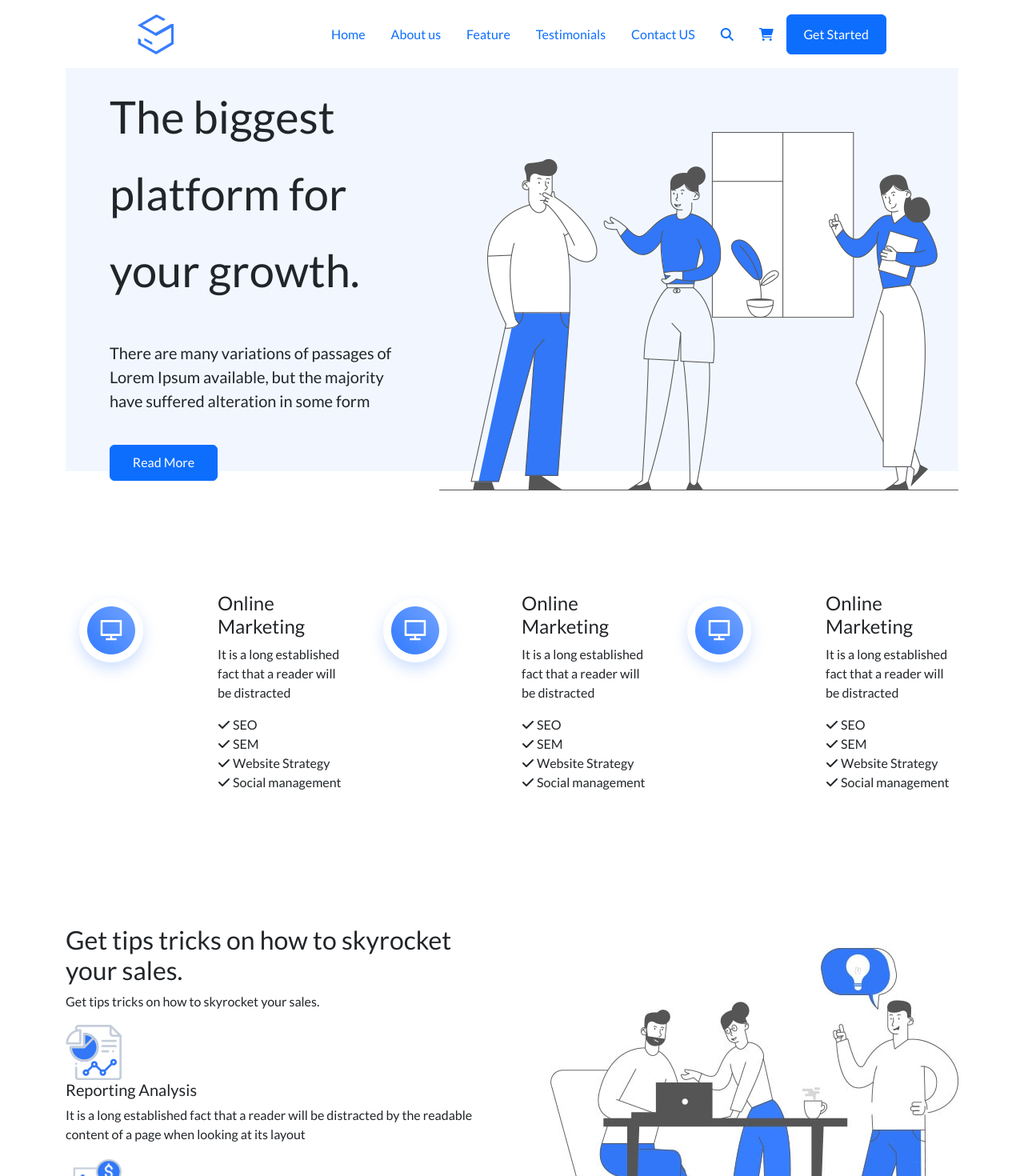
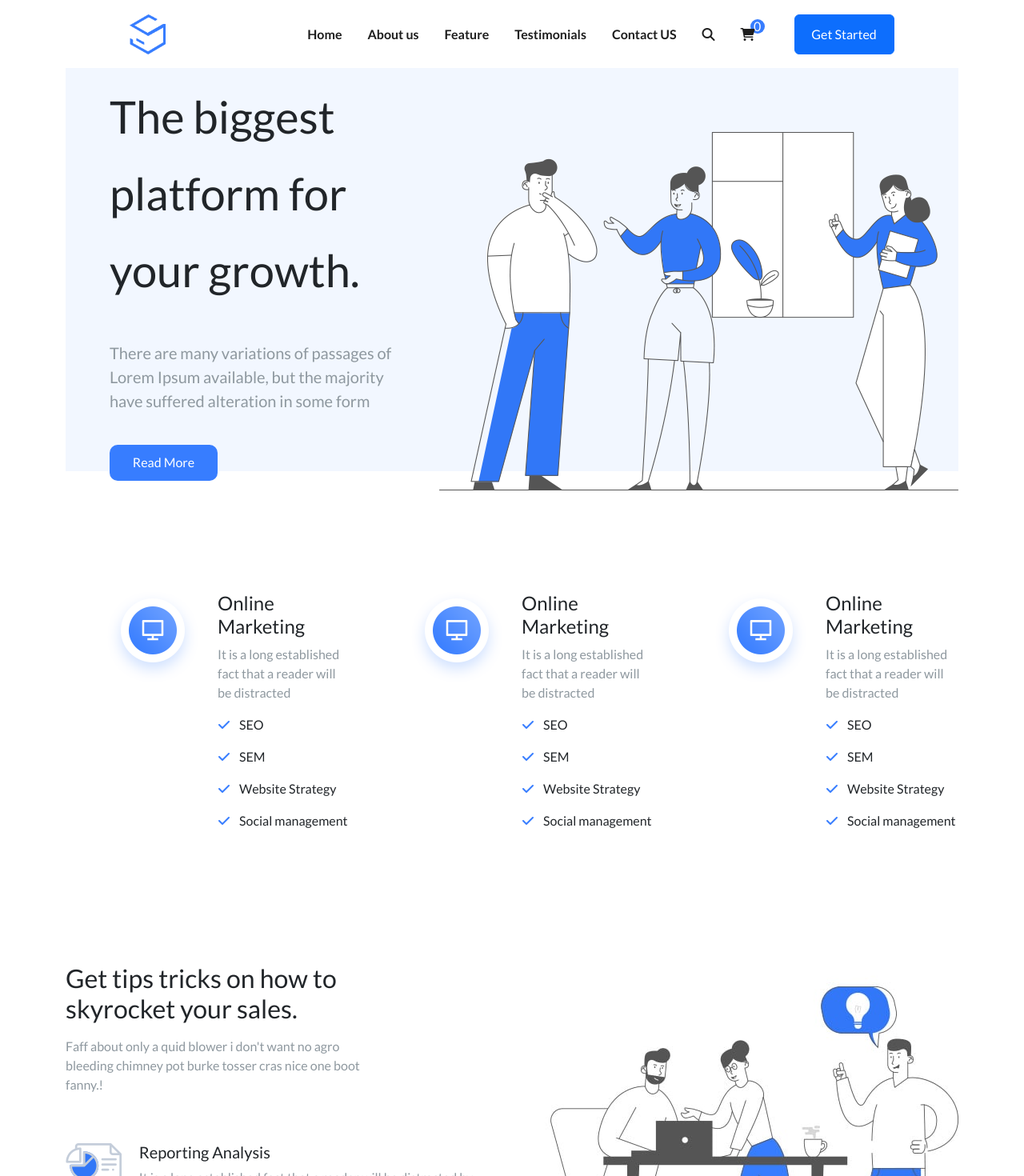
Before and after one commit to TheMrStraffy/proj-html-vuejs, a Vue app: page / in a window 1280 px wide. Shown: the top 1470 px of the page at 80% size. Built offline with nearby package versions, Linux system fonts and the light colour scheme.

Commit message:
[added] styled&hovers

```diff
--- a/src/components/HeaderApp.vue
+++ b/src/components/HeaderApp.vue
@@ -16,12 +16,22 @@ export default {
     </div>
 
     <nav class="d-flex align-items-center" >
-      <ul class="d-flex align-items-center mb-0 flex-wrap">
+      <ul @click="filter()" class="d-flex align-items-center mb-0 flex-wrap">
         <li class="mx-3"
         v-for="(item, index) in store.menu" :key="index"
-        ><a :href="item.link">{{item.text}}</a></li>
+
+        >
+        <a
+
+        :href="item.link">{{item.text}}</a></li>
         <li class="mx-3"><a href="#"><i class="fa-solid fa-magnifying-glass"></i></a></li>
-        <li class="mx-3"><a href="#"><i class="fa-solid fa-cart-shopping"></i></a></li>
+        <li class="mx-3 shopLink" >
+          <a  href="#">
+            <i class="fa-solid fa-cart-shopping"></i>
+          </a>
+            <span class="shopItems">0</span>
+
+          </li>
       </ul>
       <button type="button" class="btn btn-primary">Get Started</button>
     </nav>
@@ -30,6 +40,35 @@ export default {
 
 
 <style lang="scss" scoped>
+.shopLink{
+  position: relative;
+  .shopItems{
+    z-index: -1;
+    position: absolute;
+    bottom: 13px;
+    left: 12px;
+    background-color: #377DFF;
+    color: white;
+    border-radius: 50%;
+    width: 18px;
+    height: 18px;
+    line-height: 18px;
+    text-align: center;
+  }
+}
+.active{
+  border-bottom: 3px solid #377DFF;
+    padding-bottom: 15px;
+}
+a{
+  color: #1e1e1e;
+  font-weight: 600;
+  &:hover{
+    border-bottom: 3px solid #377DFF;
+
+    padding-bottom: 15px;
+  }
+}
 header{
   height: 85px;
 }
@@ -44,6 +83,7 @@ header{
 button{
   width: 125px;
   height: 50px;
+  margin-left: 33px;
 
 }
 </style>
--- a/src/components/JumbotronApp.vue
+++ b/src/components/JumbotronApp.vue
@@ -11,7 +11,7 @@ export default {
       <div class="col text">
         <h2>The biggest platform for your growth.</h2>
         <p>There are many variations of passages of Lorem Ipsum available, but the majority have suffered alteration in some form</p>
-        <button class="btn btn-primary"> Read More</button>
+        <button class="mc-btn"> Read More</button>
       </div>
       <div class="col d-flex align-items-end h-100">
         <img src="src/assets/img/27-1.png" alt="">
@@ -48,9 +48,19 @@ h2{
 p{
   font-size: 1.25rem;
   margin: 40px 0;
+  color: #8E989F;
 }
-button{
+.mc-btn{
   width: 135px;
   height: 45px;
+  font-size: 800;
+  color: white;
+  background-color: #377DFF;
+  border: none;
+  border-radius: 10px;
+  transition: all 0.6s linear;
+  &:hover{
+    background-color: #1E1E1E;
+  }
 }
 </style>
--- a/src/components/mainComponents/OnlineMarketingMain.vue
+++ b/src/components/mainComponents/OnlineMarketingMain.vue
@@ -29,7 +29,7 @@ export default {
        class="col">
 
         <div class="row">
-          <div class="col">
+          <div class="col text-end">
             <img :src=" getPathImage(item.image) " alt="">
           </div>
           <div class="col">
@@ -38,6 +38,7 @@ export default {
             <ul>
               <li
               v-for="(listItem, index) in item.list" :key="index"
+              class="mb-3"
               >
                 <i class="fa-solid fa-check"></i>
                 {{listItem.info}}
@@ -57,4 +58,14 @@ export default {
 section{
   margin-bottom: 150px;
 }
+img{
+  display: inline-block;
+}
+p{
+  color: #8E989F;
+}
+i{
+  color: #377DFF;
+  margin-right: 8px;
+}
 </style>
--- a/src/components/mainComponents/SalesTricksMain.vue
+++ b/src/components/mainComponents/SalesTricksMain.vue
@@ -5,19 +5,31 @@ export default {
 </script>
 <template>
   <section>
-    <div class="row">
+    <div class="row justify-content-center">
       <div class="col">
-        <h2>Get tips tricks on how to skyrocket your sales.</h2>
-        <p>Get tips tricks on how to skyrocket your sales.</p>
+        <h2 class="mb-3 w-75">Get tips tricks on how to skyrocket your sales.</h2>
+        <p class=" w-75 text-area">Faff about only a quid blower i don't want no agro bleeding chimney pot burke tosser cras nice one boot fanny.!</p>
         <div class="box">
+          <div class="row">
+            <div class="col-2 ">
           <img src="../../assets/img/510.png" alt="Analysis">
+            </div>
+            <div class="col-10">
           <h5>Reporting Analysis</h5>
           <p>It is a long established fact that a reader will be distracted by the readable content of a page when looking at its layout</p>
+            </div>
+          </div>
         </div>
         <div class="box">
-          <img src="../../assets/img/511.png" alt="Analysis">
-          <h5>Technical SEO Audit</h5>
-          <p>It is a long established fact that a reader will be distracted by the readable content of a page when looking at its layout</p>
+          <div class="row">
+            <div class="col-2">
+              <img src="../../assets/img/511.png" alt="Analysis">
+            </div>
+            <div class="col-10">
+              <h5>Technical SEO Audit</h5>
+              <p>It is a long established fact that a reader will be distracted     by the readable content of a page when looking at its layout</p>
+            </div>
+          </div>
         </div>
       </div>
       <div class="col">
@@ -34,4 +46,21 @@ export default {
 section{
   margin-bottom: 140px;
 }
+p{
+  color: #8E989F;
+}
+.text-area{
+  margin-bottom: 60px;
+}
+.box{
+  cursor: pointer;
+  margin-bottom: 20px;
+  transition: all 0.5s linear;
+  &:hover{
+      color: #377DFF;
+    box-shadow: 10px 9px 30px -7px rgba(79,79,79,0.59);
+  -webkit-box-shadow: 10px 9px 30px -7px rgba(79,79,79,0.59);
+  -moz-box-shadow: 10px 9px 30px -7px rgba(79,79,79,0.59);
+  }
+}
 </style>
```
